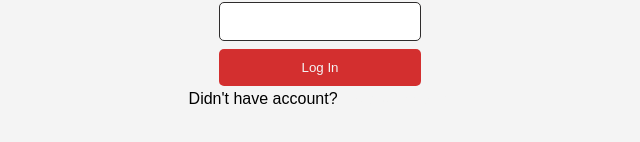
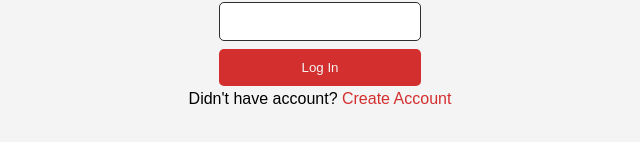
Before and after one commit to iamjoker021/CONDUCTOR_APP_FRONTEND, a React (Vite) app: page /auth in a window 1280 px wide. Shown: the part 426-568 px from the top of the page, without its empty margins (320-960 px from the left). Built offline with nearby package versions, Linux system fonts and the light colour scheme.

Commit message:
style: Add separate decoration for Anchor links and Navbar Links

```diff
--- a/src/index.css
+++ b/src/index.css
@@ -87,22 +87,26 @@
   /*  Own Styles end */
 
   /* Navbar */
-  a:link {
+  .navbar a:link {
     text-decoration: none;
     color: #f4f4f4;
   }
-  a:visited {
+  .navbar a:visited {
     text-decoration: none;
     color: #f4f4f4;
   }
-  a:hover {
+  .navbar a:hover {
     text-decoration: none;
     color: #f4f4f4;
   }
-  a:active {
+  .navbar a:active {
     text-decoration: none;
     color: #f4f4f4;
   }
+  .navbar > .nav-item.active {
+    color: var(--backround-color-primary);
+  }
+
 
   .navbar {
     display: flex;
@@ -125,6 +129,26 @@
         background-color: #f4f4f4;
         color: var(--backround-color-primary);
     }
+
+    /* Anchor Link */
+
+    a:link {
+      text-decoration: none;
+      color: var(--backround-color-primary);
+    }
+    a:visited {
+      text-decoration: none;
+      color: var(--backround-color-primary);
+    }
+    a:hover {
+      text-decoration: none;
+      color: var(--backround-color-primary);
+    }
+    a:active {
+      text-decoration: none;
+      color: var(--backround-color-primary);
+    }
+    /* Anchor Link */
 
   /* Body Styling */
   body {
```
